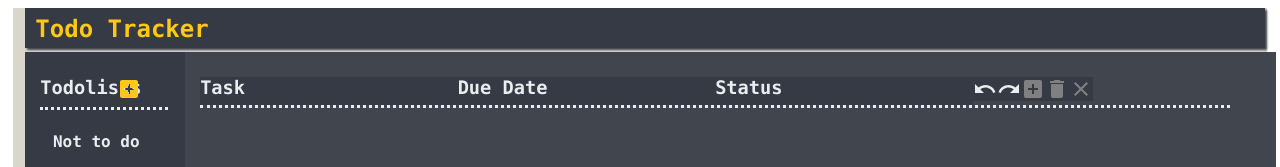
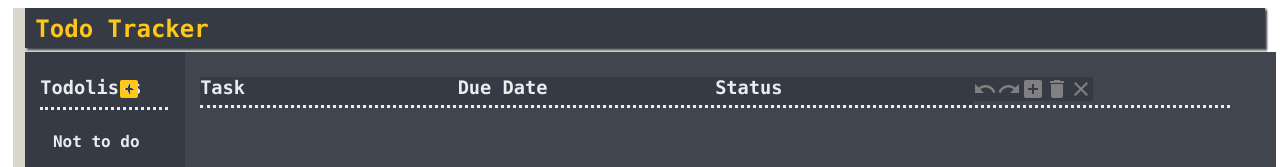
Before and after one commit to KevinD65/CSE-316-HW2, a React (Create React App) app in the folder todo_tracker_hw2-main/: page / in a window 1280 px wide. Shown: the top 167 px of the page. Built offline with nearby package versions, Linux system fonts and the light colour scheme; the HTML template or start-up script is replaced by a standard one.

Commit message:
completed greying of undo/redo buttons

```diff
--- a/todo_tracker_hw2-main/src/App.js
+++ b/todo_tracker_hw2-main/src/App.js
@@ -365,6 +365,7 @@ class App extends Component {
 
   deleteList = () => {
     if(this.getSelected() == true){
+      this.tps.clearAllTransactions();
       let listID = this.state.currentList.id;
       let updateToDoLists = this.state.toDoLists.filter(removeList => removeList.id !== listID); //filter out the list to remove
       this.setState({
@@ -393,6 +394,14 @@ class App extends Component {
     if(this.tps.hasTransactionToRedo){
       this.tps.doTransaction();
     }
+  }
+
+  hasUndo = () => {
+    return this.tps.hasTransactionToUndo();
+  }
+
+  hasRedo = () => {
+    return this.tps.hasTransactionToRedo();
   }
 
 /*
@@ -454,6 +463,8 @@ class App extends Component {
           trashButtonCallback={this.toggleDeletionModal} //callback for deleting a list
           closeButtonCallback={this.closeList}
           selected={this.getSelected}
+          hasUndoCallback={this.hasUndo}
+          hasRedoCallback={this.hasRedo}
         />
       </div>
     );
--- a/todo_tracker_hw2-main/src/components/Workspace.js
+++ b/todo_tracker_hw2-main/src/components/Workspace.js
@@ -32,6 +32,14 @@ class Workspace extends Component {
         this.props.closeButtonCallback();
     }
 
+    handleHasUndo = () => {
+        return this.props.hasUndoCallback();
+    }
+
+    handleHasRedo = () => {
+        return this.props.hasRedoCallback();
+    }
+
     handleSelect = () => {
         return this.props.selected();
     }
@@ -44,8 +52,14 @@ class Workspace extends Component {
                     <div id="date-col-header" className="item-col todo-button">Due Date</div>
                     <div id="status-col-header" className="item-col todo-button">Status</div>
                     <div className="item-col" display="flex" flexDirection="row" flexWrap="nowrap">
-                        <Undo id="undo-button" className="list-item-control material-icons todo-button" onClick = {this.handleUndo}/>
-                        <Redo id="redo-button" className="list-item-control material-icons todo-button" onClick = {this.handleRedo}/>
+                        {this.handleHasUndo()
+                            ? <Undo id="undo-button" className="list-item-control material-icons todo-button" onClick = {this.handleUndo}/>
+                            : <Undo id="undo-button" className="list-item-control material-icons todo-button" style = {{color: "grey"}} onClick = {this.handleUndo}/>
+                        }
+                        {this.handleHasRedo()
+                            ? <Redo id="redo-button" className="list-item-control material-icons todo-button" onClick = {this.handleRedo}/>
+                            : <Redo id="redo-button" className="list-item-control material-icons todo-button" style = {{color: "grey"}} onClick = {this.handleRedo}/>
+                        }
                         {this.handleSelect()
                             ? <AddBox id="add-item-button" className="list-item-control material-icons todo-button" onClick = {this.handleAddItem}/>
                             : <AddBox id="add-item-button" className="list-item-control material-icons todo-button" style = {{color: "grey"}} onClick = {this.handleAddItem}/>
```
